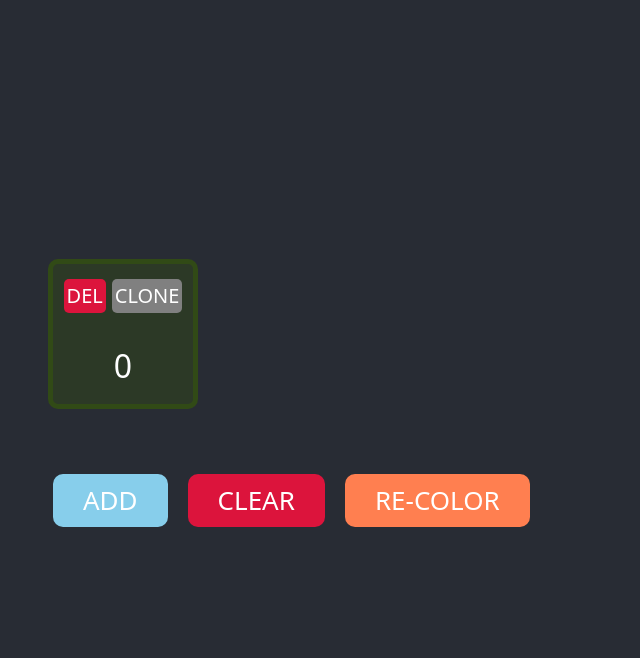
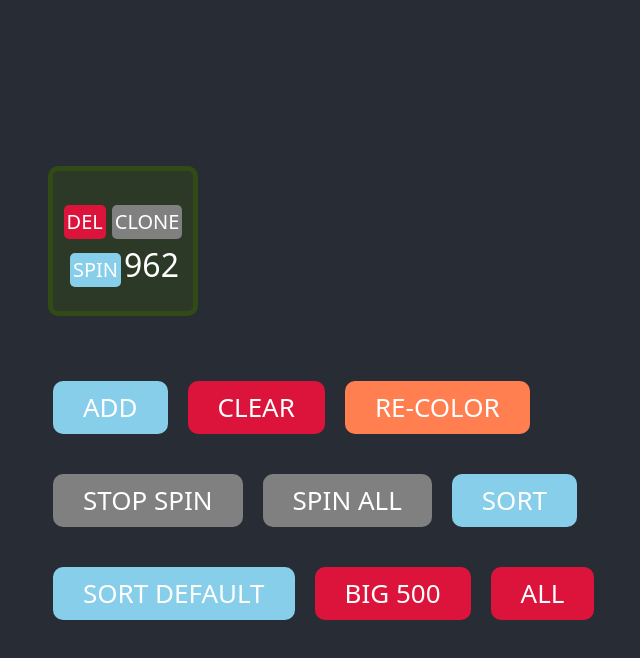
Before and after one commit to IngaGd/Didziapedziai, a React (Create React App) app in the folder r1/: page / in a window 1280 px wide. Both pictures are taken after a click on the button "ADD". Shown: the top 658 px of the page, without its empty margins (245-885 px from the left). Built offline with nearby package versions, Linux system fonts and the light colour scheme.

Commit message:
Add, clear, re-color, spin, sort, filter buttons

```diff
--- a/r1/src/App.jsx
+++ b/r1/src/App.jsx
@@ -5,7 +5,13 @@ import './App.scss';
 import AddButton from './Components/010/Buttons/AddButton';
 import ClearButton from './Components/010/Buttons/ClearButton';
 import ColorButton from './Components/010/Buttons/ColorButton';
+import StopSpinButton from './Components/010/Buttons/StopSpinButton';
+import SpinAllButton from './Components/010/Buttons/SpinAllButton';
+import SortButton from './Components/010/Buttons/SortButton';
 import Sq from './Components/010/Sq';
+import DefaultSortButton from './Components/010/Buttons/DefaultSortButton';
+import Filter500Button from './Components/010/Buttons/Filter500Button';
+import ShowAllButton from './Components/010/Buttons/ShowAllButton';
 
 
 
@@ -19,13 +25,19 @@ function App() {
 
                 <div className="sq-bin">
                     {
-                        sq.map((s, i) => <Sq key={i} s={s} i={i} setSq={setSq} />)
+                        sq.map((s, i) => s.show ? <Sq key={i} s={s} i={i} setSq={setSq} /> : null)
                     }
                 </div>
                 <div className="sq-bin">
                     <AddButton setSq={setSq} classes='blue'/>
                     <ClearButton setSq={setSq} classes="red"/>
                     <ColorButton setSq={setSq} classes="coral" />
+                    <StopSpinButton setSq={setSq} classes=""/>
+                    <SpinAllButton setSq={setSq} classes=""/>
+                    <SortButton setSq={setSq} classes="blue"/>
+                    <DefaultSortButton setSq={setSq} classes="blue"/>
+                    <Filter500Button setSq={setSq} classes="red"/>
+                    <ShowAllButton setSq={setSq} classes="red"/>
                 </div>
 
             </header>
--- a/r1/src/Components/010/Buttons/AddButton.jsx
+++ b/r1/src/Components/010/Buttons/AddButton.jsx
@@ -1,5 +1,6 @@
 import { v4 as uuidv4 } from 'uuid';
 import randColor from '../../../Functions/randColor';
+import rand from '../../../Functions/rand';
 
 function AddButton({classes, setSq}) {
 
@@ -7,6 +8,10 @@ function AddButton({classes, setSq}) {
         setSq(s => [...s, {
             id: uuidv4(),
             color: randColor(),
+            spin: false,
+            number: ('' + rand(0, 999)).padStart(3, '0'),
+            row: s.length,
+            show: true
             }]);
     }
 
--- /dev/null
+++ b/r1/src/Components/010/Buttons/DefaultSortButton.jsx
@@ -0,0 +1,12 @@
+function DefaultSortButton({classes, setSq}) {
+
+    const clickHandler = () => {
+        setSq(s => [...s].sort((a, b) => a.row - b.row));
+    }
+
+    return (
+        <button className={classes} onClick={clickHandler}>sort default</button>
+    )
+}
+
+export default DefaultSortButton;
--- /dev/null
+++ b/r1/src/Components/010/Buttons/Filter500Button.jsx
@@ -0,0 +1,12 @@
+function Filter500Button({classes, setSq}) {
+
+    const clickHandler = () => {
+        setSq(s => s.map(s => s.number > 500 ? {...s, show: true} : {...s, show: false}));
+    }
+
+    return (
+        <button className={classes} onClick={clickHandler}>big 500</button>
+    )
+}
+
+export default Filter500Button;
--- /dev/null
+++ b/r1/src/Components/010/Buttons/ShowAllButton.jsx
@@ -0,0 +1,12 @@
+function ShowAllButton({classes, setSq}) {
+
+    const clickHandler = () => {
+        setSq(s => s.map(s => ({...s, show: true})));
+    }
+
+    return (
+        <button className={classes} onClick={clickHandler}>all</button>
+    )
+}
+
+export default ShowAllButton;
--- /dev/null
+++ b/r1/src/Components/010/Buttons/SortButton.jsx
@@ -0,0 +1,12 @@
+function SortButton({classes, setSq}) {
+
+    const clickHandler = () => {
+        setSq(s => [...s].sort((a, b) => a.number.localeCompare(b.number)));
+    }
+
+    return (
+        <button className={classes} onClick={clickHandler}>sort</button>
+    )
+}
+
+export default SortButton;
--- /dev/null
+++ b/r1/src/Components/010/Buttons/SpinAllButton.jsx
@@ -0,0 +1,12 @@
+function SpinAllButton({classes, setSq}) {
+
+    const clickHandler = () => {
+        setSq(s => s.map(s => ({...s, spin: true})));
+    }
+
+    return (
+        <button className={classes} onClick={clickHandler}>spin all</button>
+    )
+}
+
+export default SpinAllButton;
--- a/r1/src/Components/010/Buttons/SpinButton.jsx
+++ b/r1/src/Components/010/Buttons/SpinButton.jsx
@@ -1,11 +1,11 @@
 function SpinButton({classes, sq, setSq}) {
 
     const clickHandler = () => {
-        setSq(s => s.filter(s => s.id !== sq.id));
+        setSq(s => s.map(s => s.id === sq.id ? {...s, spin: !s.spin} : {...s}));
     }
 
     return (
-        <button className={classes} onClick={clickHandler}>del</button>
+        <button className={classes} onClick={clickHandler}>spin</button>
     )
 }
 
--- /dev/null
+++ b/r1/src/Components/010/Buttons/StopSpinButton.jsx
@@ -0,0 +1,12 @@
+function StopSpinButton({classes, setSq}) {
+
+    const clickHandler = () => {
+        setSq(s => s.map(s => ({...s, spin: false})));
+    }
+
+    return (
+        <button className={classes} onClick={clickHandler}>stop spin</button>
+    );
+}
+
+export default StopSpinButton;
--- a/r1/src/Components/010/Sq.jsx
+++ b/r1/src/Components/010/Sq.jsx
@@ -2,19 +2,20 @@ import CloneButton from "./Buttons/CloneButton";
 import DelButton from "./Buttons/DelButton";
 import SpinButton from "./Buttons/SpinButton";
 
-function Sq({s, i, setSq}) {
+function Sq({s, setSq}) {
     return (
-        <div className={"sq" + (s.spin ? 'spin' : '')} style={{
+        <div className={'sq' + (s.spin ? ' spin' : '')} style={{
             backgroundColor:s.color + '70',
             borderColor: s.color,
             }}>
+                <div className={s.spin ? 'spin-back' : ''}>
                 <DelButton classes='red small' sq={s} setSq={setSq}/>
                 <CloneButton classes="small" sq={s} setSq={setSq}/>
-                {i}
+                <SpinButton classes="blue small" sq={s} setSq={setSq}/>
+                {s.number}
+                </div>
         </div>
     )
 }
 
 export default Sq;
-
-                // <SpinButton classes="blue small" />
```
